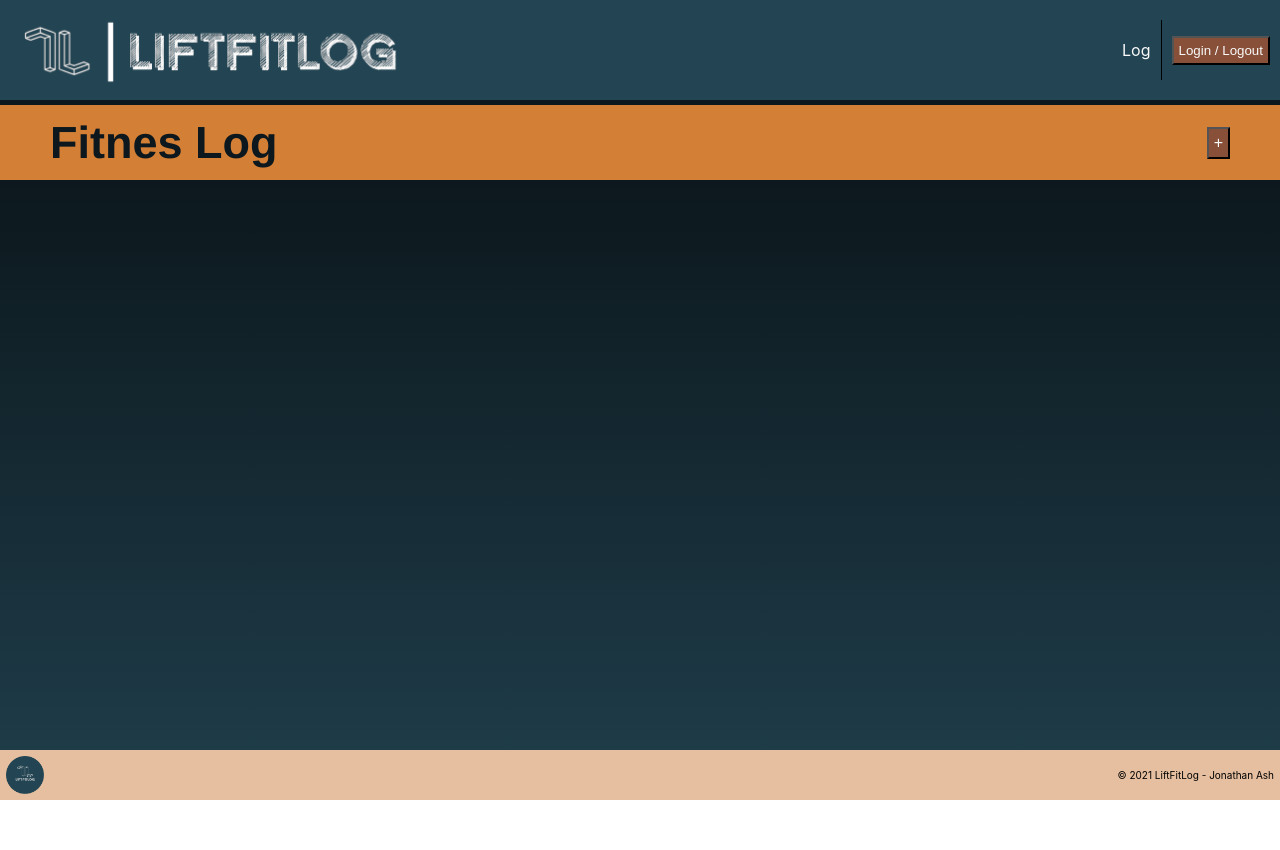
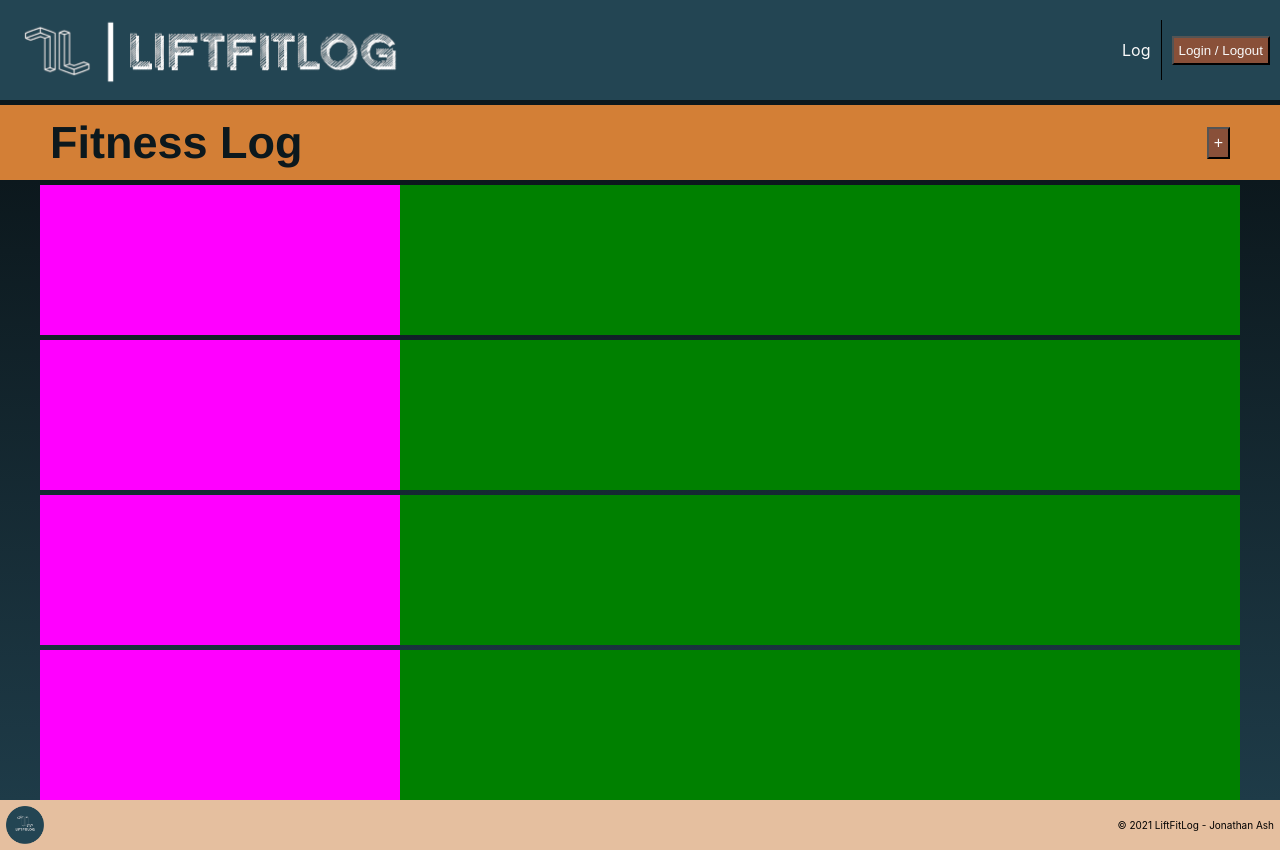
Before and after one commit to ashjonm/LiftFitLog, a React (Create React App) app in the folder FrontEnds/web/: page / in a window 1280 px wide. Before the commit the page ends 800 px from the top, so only its background shows below. Built offline with nearby package versions, Linux system fonts and the light colour scheme.

Commit message:
Day Components Started

```diff
--- a/FrontEnds/web/src/App.js
+++ b/FrontEnds/web/src/App.js
@@ -9,7 +9,7 @@ function App() {
   return (
     <div className="app">
       <NavBar />
-      <Page title="Fitnes Log" actText="+"/>
+      <Page title="Fitness Log" actText="+"/>
       <Footer today={today} />
     </div>
   );
--- a/FrontEnds/web/src/components/footer/footer.js
+++ b/FrontEnds/web/src/components/footer/footer.js
@@ -1,4 +1,4 @@
-import React from 'react';
+import React from "react";
 
 import "./footer.css";
 
--- /dev/null
+++ b/FrontEnds/web/src/components/journal/day.css
@@ -0,0 +1,20 @@
+.day {
+    display: flex;
+    align-self: stretch;
+    margin-top: 5px;
+}
+
+.day-info {
+    display: flex;
+    flex-direction: column;
+    flex-basis: 30%;
+    height: 150px;
+    background-color: fuchsia;
+}
+
+.day-entries {
+    display: flex;
+    flex-grow: 1;
+    height: 150px;
+    background-color: green;
+}
--- /dev/null
+++ b/FrontEnds/web/src/components/journal/day.js
@@ -0,0 +1,22 @@
+import React from "react";
+
+import "./day.css";
+
+class Day extends React.Component {
+    render() {
+        return (
+            <div className="day">
+                <div className="day-info"></div>
+                <div className="day-entries"></div>
+
+            </div>
+            //     <div className="Day">
+            //     </div>
+            //     <hr/>
+            //     <div className="Day">
+            //     </div>
+        );
+    };
+};
+
+export default Day;
--- a/FrontEnds/web/src/components/journal/journal.js
+++ b/FrontEnds/web/src/components/journal/journal.js
@@ -1,18 +1,17 @@
-import React from 'react';
+import React from "react";
 
+import Day from "./day"
 import "./journal.css";
 
 class Journal extends React.Component {
     render() {
         return (
             <div className="journal">
-
+                <Day />
+                <Day />
+                <Day />
+                <Day />
             </div>
-            //     <div className="Day">
-            //     </div>
-            //     <hr/>
-            //     <div className="Day">
-            //     </div>
         );
     };
 };
--- a/FrontEnds/web/src/components/nav-bar/nav-bar.js
+++ b/FrontEnds/web/src/components/nav-bar/nav-bar.js
@@ -1,4 +1,4 @@
-import React from 'react';
+import React from "react";
 
 import "./nav-bar.css";
 
--- a/FrontEnds/web/src/components/page/page.js
+++ b/FrontEnds/web/src/components/page/page.js
@@ -1,4 +1,4 @@
-import React from 'react';
+import React from "react";
 
 import Journal from "../journal/journal"
 import "./page.css";
```
